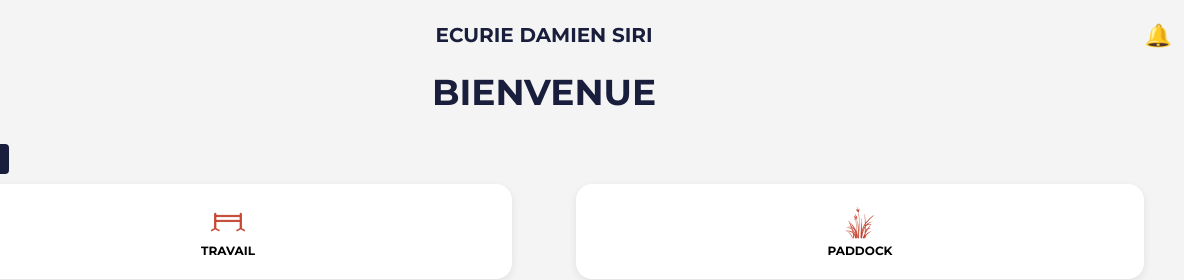
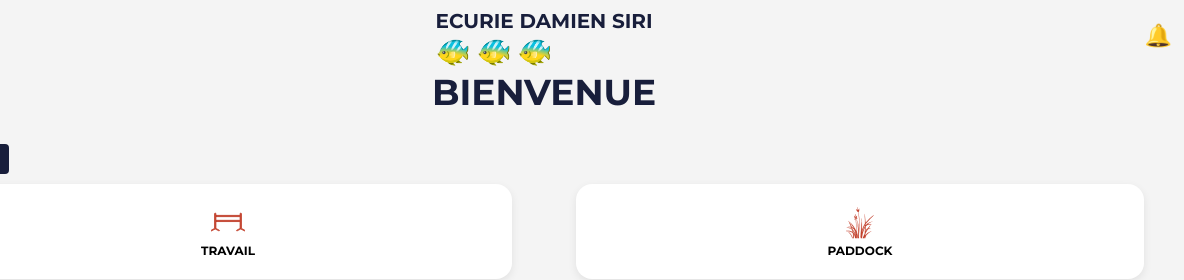
Before and after one commit to Damiensiri/push2, a plain HTML site: page index.html in a window 1280 px wide. Shown: the top 280 px of the page, 96-1280 px from the left. Drawn offline with Linux system fonts and the light colour scheme; no server answers.

Commit message:
Update index.html

```diff
--- a/index.html
+++ b/index.html
@@ -159,6 +159,11 @@ border-radius:4px;
 font-size:14px;
 }
 
+.eggs{
+font-size:28px;
+letter-spacing:6px;
+}
+
 .grid{
 display:grid;
 grid-template-columns:1fr 1fr;
@@ -285,7 +290,10 @@ color:white;
 <img src="image/logo.png">
 </div>
 
-<h1>ECURIE DAMIEN SIRI</h1>
+<h1>
+ECURIE DAMIEN SIRI
+<span class="eggs"><br>🐠🐠🐠</span>
+</h1>
 
 <div id="bellBox" onclick="go('notifications.html')">
 🔔
```
